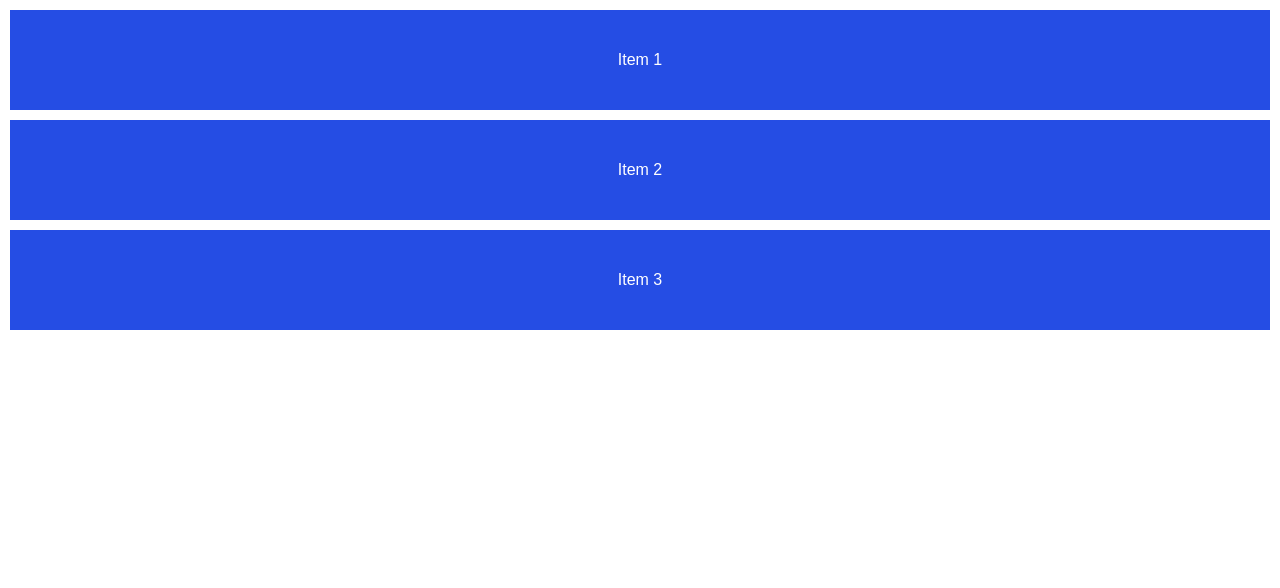
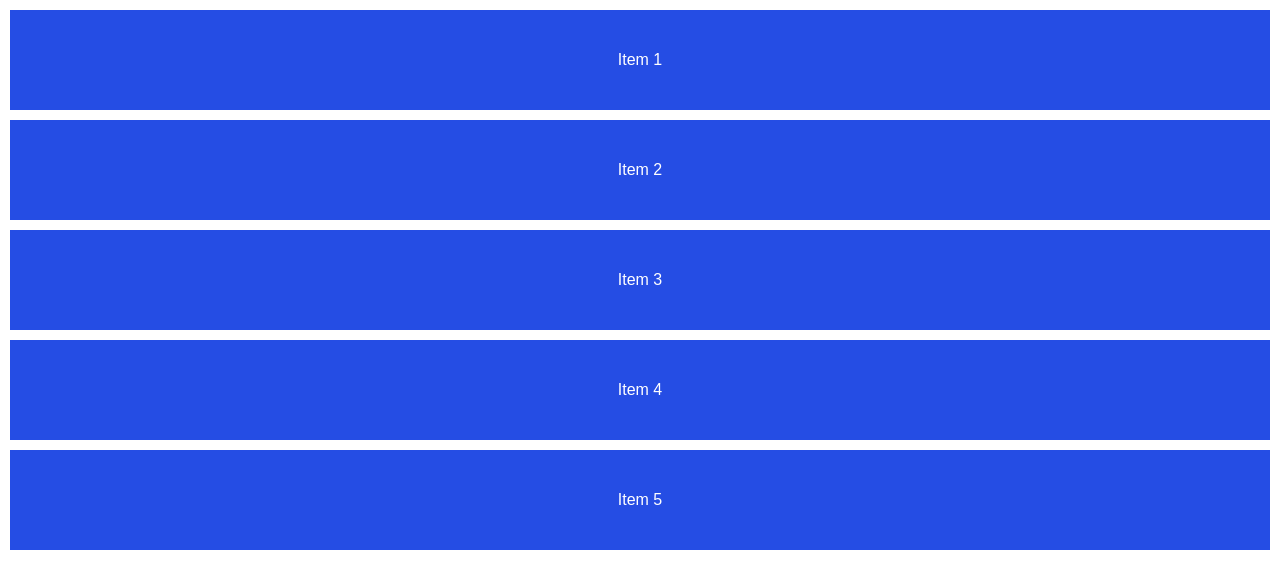
Before and after one commit to yrysgulergesh/CSS-Flexbox-Crash-Course-2022, a plain HTML site: page index.html in a window 1280 px wide. Drawn offline with Linux system fonts and the light colour scheme.

Commit message:
flexbox finish

```diff
--- a/index.html
+++ b/index.html
@@ -12,11 +12,6 @@
     <div class="item">Item 1</div>
     <div class="item">Item 2</div>
     <div class="item">Item 3</div>
-    <!-- <div class="item">Item 1</div>
-    <div class="item">Item 2</div>
-    <div class="item">Item 3</div>
-    <div class="item">Item 1</div>
-    <div class="item">Item 2</div>
-    <div class="item">Item 3</div> -->
-</body>
+    <div class="item">Item 4</div>
+    <div class="item">Item 5</div>
 </html>
--- a/styles.css
+++ b/styles.css
@@ -19,8 +19,7 @@ body {
 }
 
 .item {
-    flex-basis: 300px;
-    /* flex-grow: 1; */
+    flex: 1;
     height: 100px;
     background-color: #254de4;
     color: #fff;
@@ -33,7 +32,7 @@ body {
 
 
 .item:ntn-of-type(1) {
-flex-shrink: 1;
+    flex-shrink: 1;
 }
 
 
```
